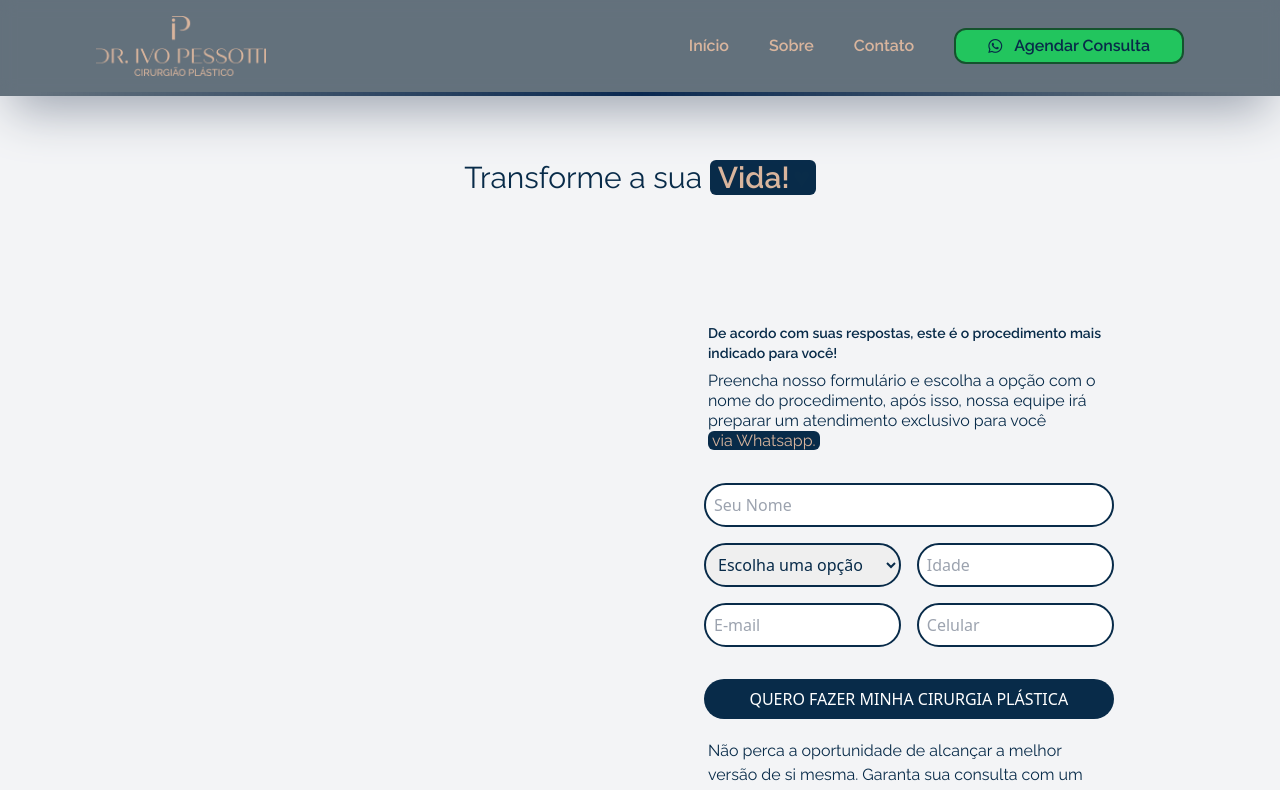
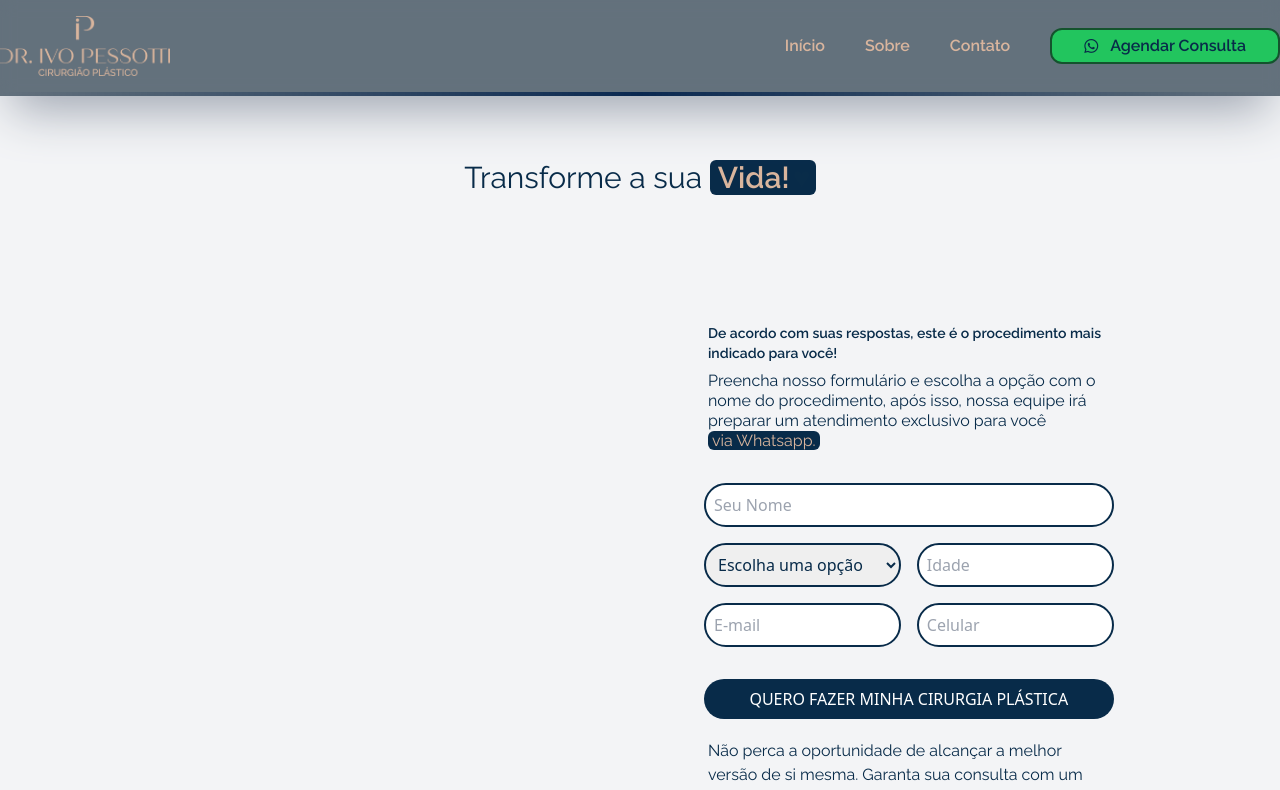
Before and after one commit to CesarTHD/ivopessotti, a Next.js app: page /result in a window 1280 px wide. Shown: the top 790 px of the page. Built offline with nearby package versions, Linux system fonts and the light colour scheme.

Commit message:
update width doctor image

```diff
--- a/src/app/page.js
+++ b/src/app/page.js
@@ -19,7 +19,7 @@ function Home() {
 
   return (
     <>
-      <div onMouseLeave={() => { setOpen(open + 1) }}>
+      <div className='overflow-x-hidden' onMouseLeave={() => { setOpen(open + 1) }}>
         <div id='home' className='font-custom'>
 
           <div className="bg-background-home">
--- a/src/components/Header.jsx
+++ b/src/components/Header.jsx
@@ -4,8 +4,8 @@ const Header = () => {
 
     return (
         <header className="w-full h-24 flex items-end fixed top-0 bg-transparent-blue text-gold backdrop-blur shadow-gray-400 shadow-2xl z-50">
-            <div className="flex flex-col w-full px-8 mx-auto max-w-[1600px]">
-                <div className="flex justify-center items-center md:justify-between w-full px-16">
+            <div className="flex flex-col w-full max-w-[1600px]">
+                <div className="flex justify-center items-center md:justify-between w-full">
                     <a href={"/"} className="text-2xl font-bold">
                         <Image
                             src={"/assets/logo.png"}
@@ -14,7 +14,7 @@ const Header = () => {
                             height={60}
                         />
                     </a>
-                    <div className="flex">
+                    <div className="hidden md:flex">
                         <nav className="hidden lg:flex list-none items-center font-semibold gap-10">
                             <a href={"/"}>
                                 <li>
--- a/src/components/HeroSection.jsx
+++ b/src/components/HeroSection.jsx
@@ -51,7 +51,7 @@ const HeroSection = () => {
                     <div className="absolute inset-x-0 h-28 bottom-0 bg-gradient-to-b from-transparent to-white z-10"></div>
                 </div>
                 <div className="flex justify-between w-full mx-auto -mt-8 md:mt-0 2xl:mt-8 items-center">
-                    <div className="z-20 flex flex-col relative w-full lg:w-[55%] items-center lg:items-start text-center lg:text-start">
+                    <div className="z-20 flex flex-col relative w-full lg:w-[55%] px-4 md:px-0 items-center lg:items-start text-center lg:text-start">
                         <p className="text-base md:text-lg">Descubra a Confiança Renovada com o</p>
                         <h1 className="-mt-2 text-2xl md:text-3xl font-semibold">Dr. Ivo Pessotti - </h1>
                         <h2 className="text-lg md:text-xl font-normal z-20">Seu Cirurgião Plástico em Brasília.</h2>
@@ -68,7 +68,7 @@ const HeroSection = () => {
                             atender às suas necessidades e desejos.
 
                         </p>
-                        <div className="flex flex-col p-4 border mt-8 mx-4 lg:mx-0 lg:w-[72%] rounded-lg bg-[#3e6181] bg-opacity-20 border-blue-default z-40">
+                        <div className="flex flex-col p-4 border mt-8 lg:mx-0 lg:w-[72%] rounded-lg bg-[#3e6181] bg-opacity-20 border-blue-default z-40">
                             <p className="text-lg font-semibold pl-2">{answer}</p>
                             {!home &&
                                 <button className="flex gap-2 text-start my-3 w-min px-2"
```
